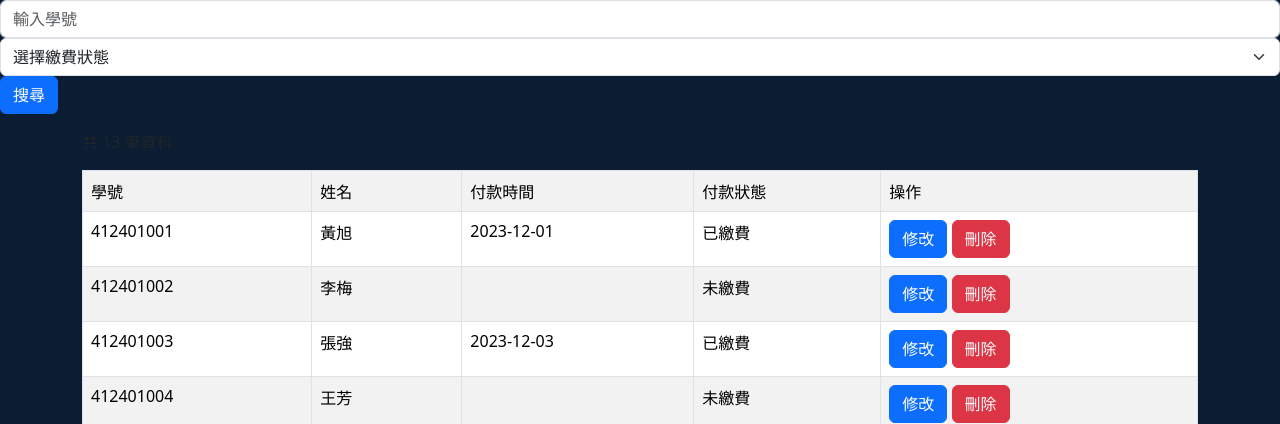
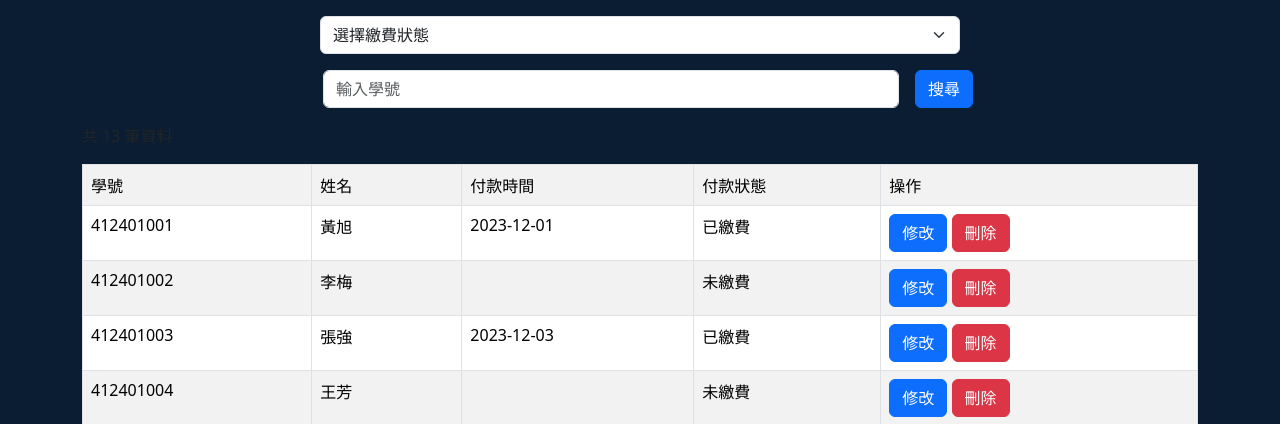
Before and after one commit to Capybara094/-, a PHP site: page /fee.php in a window 1280 px wide. Shown: the part 49-473 px from the top of the page. Run offline with PHP 8.4, Linux system fonts and the light colour scheme; data comes from the database, SQL or seed files in the repository; some libraries are stand-ins or nearby versions.

Commit message:
搜尋排版

```diff
--- a/web/fee.php
+++ b/web/fee.php
@@ -58,13 +58,18 @@ $result = mysqli_query($conn, $sql);
 ?>
   <!-- 繳費狀態篩選 -->
 <form action="fee.php" method="post">
-  <input placeholder="輸入學號" class="form-control" type="text" name="searchtxt" value="<?=$searchtxt?>">
-  <select name="status" class="form-select" aria-label="繳費狀態">
+<div class="d-flex justify-content-center">
+  <select name="status" class="form-select m-3 w-50" aria-label="繳費狀態">
     <option selected value="" <?=($status == '') ? 'selected' : ''?>>選擇繳費狀態</option>
     <option value="Y" <?=($status == 'Y') ? 'selected' : ''?>>已繳費</option>
     <option value="N" <?=($status == 'N') ? 'selected' : ''?>>未繳費</option>
   </select>
+  </div>
+  <div class="d-flex justify-content-center">
+  <input placeholder="輸入學號" class="form-control mx-3 w-40" type="text" name="searchtxt" value="<?=$searchtxt?>">
   <input class="btn btn-primary" type="submit" value="搜尋">
+  </div>
+
   <a href="insert_pay.php" class="btn btn-primary position-fixed bottom-0 end-0" style="font-size: 30px; width: 60px; height: 60px; margin: 20px;">+</a>
 </form>
 
@@ -74,6 +79,7 @@ $result = mysqli_query($conn, $sql);
 
 <div class="container">
   <table class="table table-bordered table-striped">
+
     <tr>
       <td>學號</td>
       <td>姓名</td>
--- a/web/login.php
+++ b/web/login.php
@@ -2,6 +2,7 @@
 
 <?php
 session_start(); //靠這個去記住登入時的資料，LOGIN記得也要
+require_once 'logout.php';
 require_once 'db.php';
 
 $msg = $_GET["msg"] ?? "";
--- a/web/slay.css
+++ b/web/slay.css
@@ -36,7 +36,6 @@ nav>ul {
   justify-content: space-evenly; /*空間平均分配到所有子元素之間，頭尾和邊緣之間也保留同樣寬度的間隔*/
 }
 
-
 .door {
   color: #ffffff !important;
   background-color: #00739B !important;
@@ -48,7 +47,20 @@ nav>ul {
   background-color: #005a7d !important; /* 滑鼠懸停變色 */
   opacity: 1 !important;  /* 確保不會隱藏 */
 }
-
+.form-control{
+  display: block;
+  width: 45%;
+  padding: .375rem .75rem;
+  font-size: 1rem;
+  font-weight: 400;
+  line-height: 1.5;
+  color: var(--bs-body-color);
+  appearance: none;
+  background-color: var(--bs-body-bg);
+  background-clip: padding-box;
+  border: var(--bs-border-width) solid var(--bs-border-color);
+  border-radius: var(--bs-border-radius);
+}
 
 .hit-me-hard-and-soft {
     background-color: #0A1D32;
```
